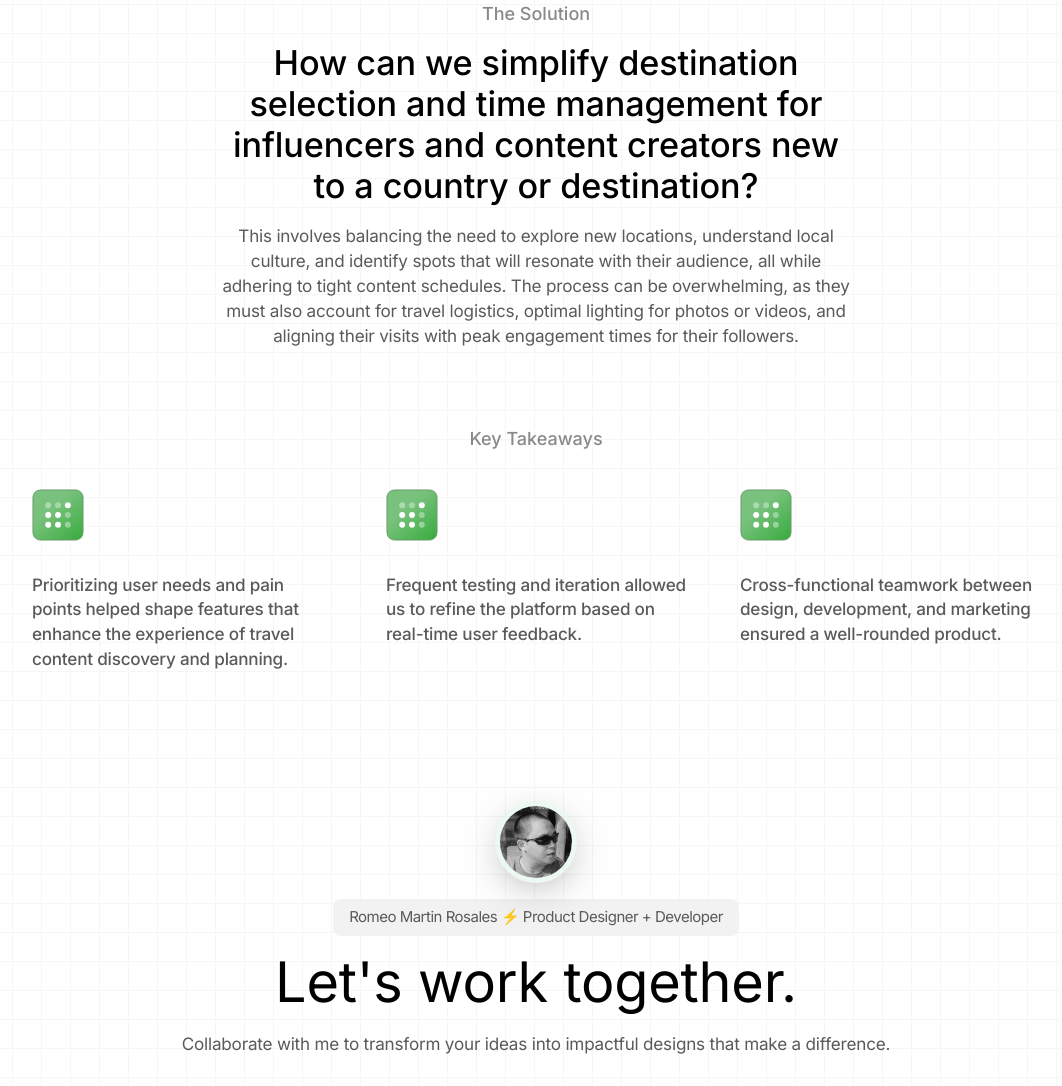
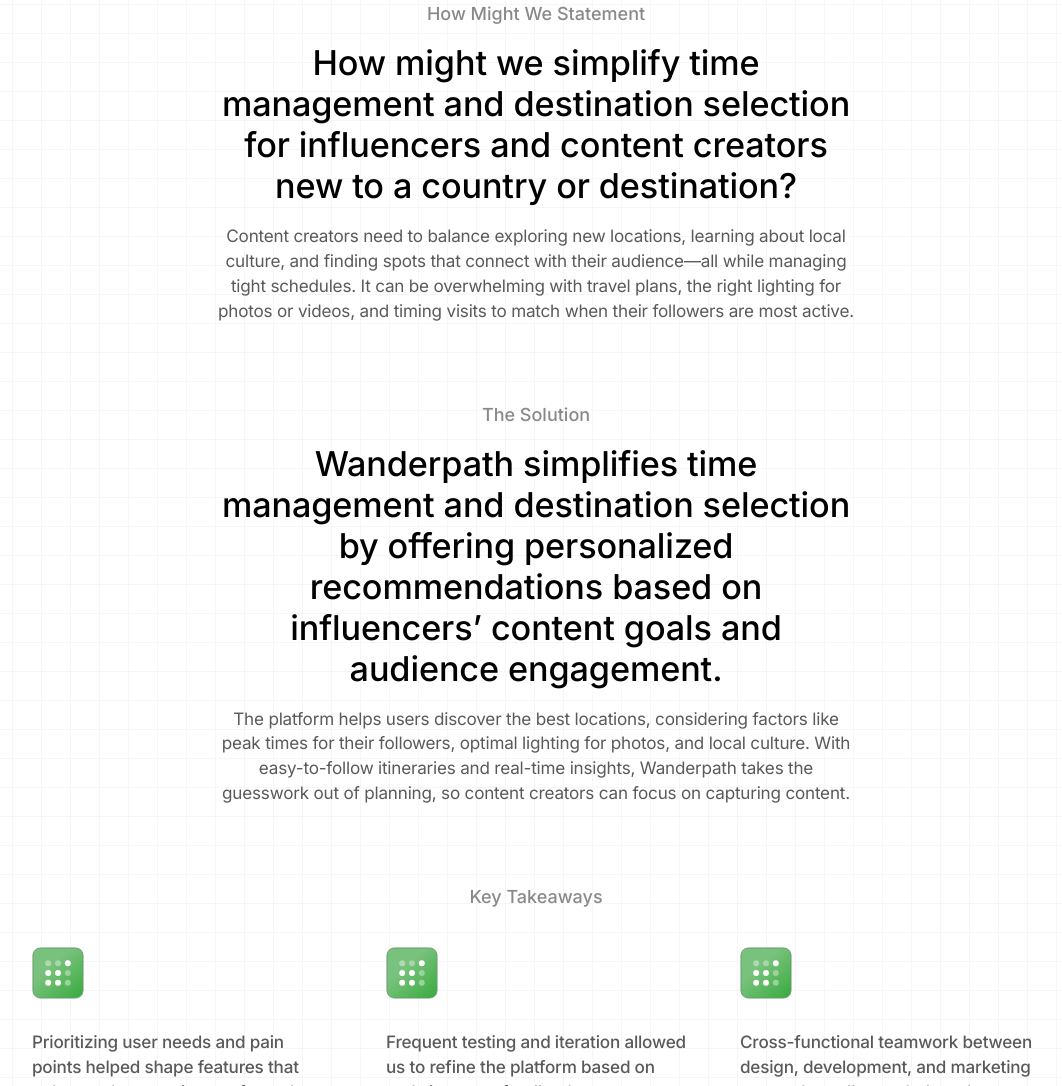
Before and after one commit to rmrosales/portfolio, a plain HTML site: page cs-wandepath.html in a window 1280 px wide. Shown: the part 3592-4678 px from the top of the page, without its empty margins (104-1166 px from the left). Drawn offline with Linux system fonts and the light colour scheme.

Commit message:
Edited contents

```diff
--- a/cs-wandepath.html
+++ b/cs-wandepath.html
@@ -172,13 +172,21 @@
         <section class="project-about-wrapper">
             <div class="project-about-block" id="solution-block">
                 <div class="block-intro">
+                    <h4 class="section-title">How Might We Statement</h4>
+                    <h2>How might we simplify time management and destination selection for influencers and content
+                        creators new to a country or destination?</h2>
+                    <p>Content creators need to balance exploring new locations, learning about local culture, and finding spots that connect with their audience—all while managing tight schedules. It can be overwhelming with travel plans, the right lighting for photos or videos, and timing visits to match when their followers are most active.
+                    </p>
+                </div>
+            </div>
+        </section>
+
+        <section class="project-about-wrapper">
+            <div class="project-about-block" id="solution-block">
+                <div class="block-intro">
                     <h4 class="section-title">The Solution</h4>
-                    <h2>How can we simplify destination selection and time management for influencers and content
-                        creators new to a country or destination?</h2>
-                    <p>This involves balancing the need to explore new locations, understand local culture, and identify
-                        spots that will resonate with their audience, all while adhering to tight content schedules. The
-                        process can be overwhelming, as they must also account for travel logistics, optimal lighting
-                        for photos or videos, and aligning their visits with peak engagement times for their followers.
+                    <h2>Wanderpath simplifies time management and destination selection by offering personalized recommendations based on influencers’ content goals and audience engagement.</h2>
+                    <p>The platform helps users discover the best locations, considering factors like peak times for their followers, optimal lighting for photos, and local culture. With easy-to-follow itineraries and real-time insights, Wanderpath takes the guesswork out of planning, so content creators can focus on capturing content.
                     </p>
                 </div>
             </div>
```
